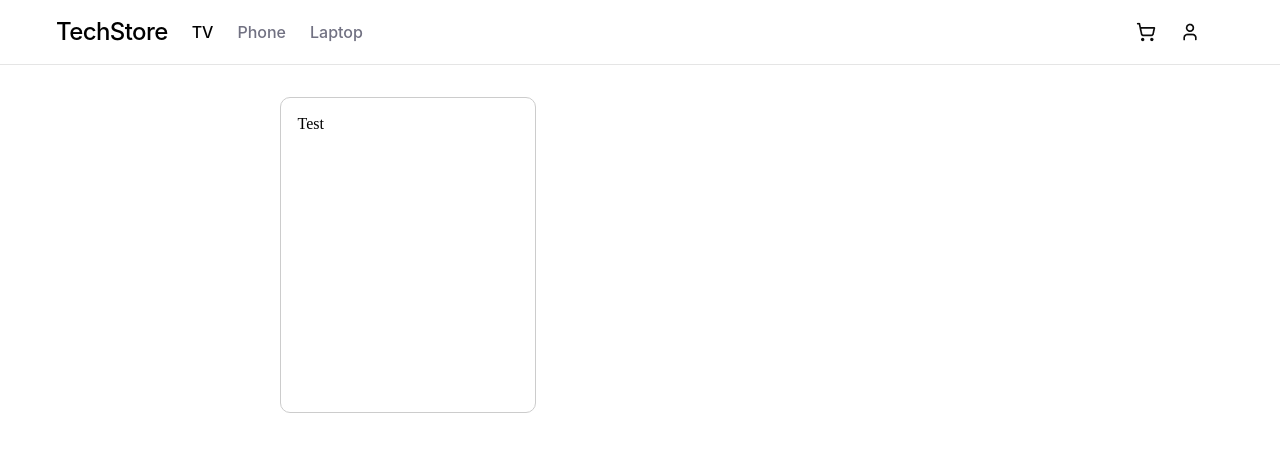
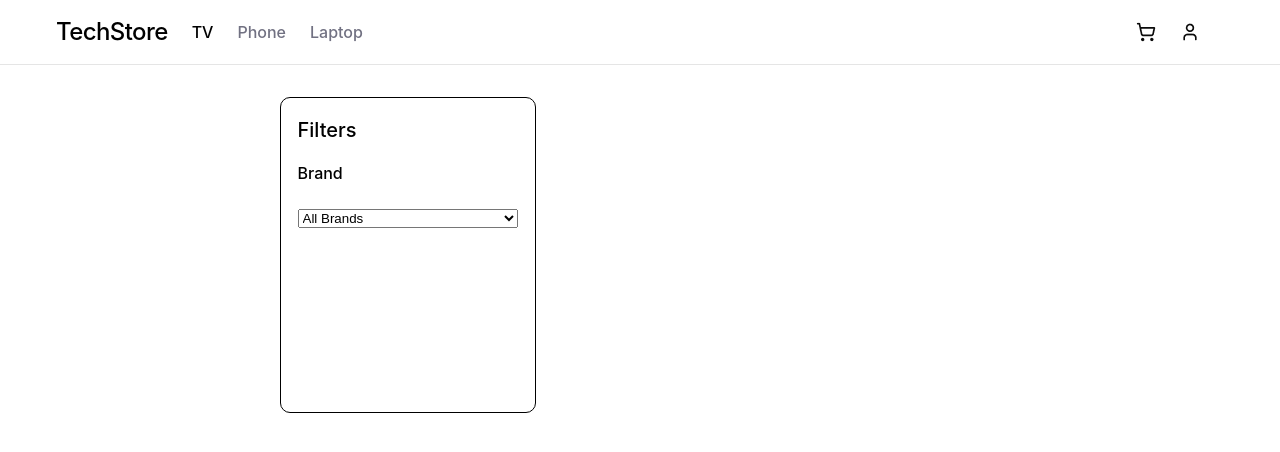
Before and after one commit to Zamchik/Ecommerce, a React (Vite) app: page / in a window 1280 px wide. Shown: the top 452 px of the page. Built offline with nearby package versions, Linux system fonts and the light colour scheme.

Commit message:
Поменял стили и сделал работающий Dropdown (Пока называется Brand)

```diff
--- a/src/components/Header/Navigation/Navigation.module.css
+++ b/src/components/Header/Navigation/Navigation.module.css
@@ -5,7 +5,7 @@
     align-items: center;
     flex-wrap: nowrap;
     width: 100%;
-    max-width: 1440px;
+    /* max-width: 1440px; */
     height: 64px;
     padding-right: 32px;
     padding-left: 32px;
--- /dev/null
+++ b/src/components/Sidebar/Brand/Brand.jsx
@@ -0,0 +1,39 @@
+import { useState } from "react";
+import styles from "./Brand.module.css";
+import products from "../../../data/products";
+
+const Brand = () => {
+  const [selectedBrand, setSelectedBrand] = useState("");
+
+  const allBrands = products.map((product) => product.brand);
+  const uniqueBrands = [...new Set(allBrands)].sort((a, b) =>
+    a.localeCompare(b),
+  // Почитать про Set, Map и localeCompare
+  );
+
+  const handleChange = (event) => {
+    setSelectedBrand(event.target.value);
+    console.log("Выбран бренд:", event.target.value);
+  };
+
+  return (
+    <>
+      <div className={styles.label}>Brand</div>
+      <select
+        id="brand"
+        value={selectedBrand}
+        onChange={handleChange}
+        className={styles.select}
+      >
+        <option value="">All Brands</option>
+        {uniqueBrands.map((brand) => (
+          <option key={brand} value={brand}>
+            {brand}
+          </option>
+        ))}
+      </select>
+    </>
+  );
+};
+
+export default Brand;
--- /dev/null
+++ b/src/components/Sidebar/Brand/Brand.module.css
@@ -0,0 +1,8 @@
+.label {
+    font-family: 'Inter', sans-serif;
+    font-weight: 500;
+    font-style: Medium;
+    font-size: 16px;
+    line-height: 24px;
+    letter-spacing: 0px;
+}
--- a/src/components/Sidebar/Sidebar.jsx
+++ b/src/components/Sidebar/Sidebar.jsx
@@ -1,9 +1,15 @@
+import Brand from './Brand/Brand'
 import styles from './Sidebar.module.css'
 
 const Sidebar = () => {
   return (
     <aside className={styles.sidebar}>
-        Test
+        <div className={styles.label}>
+            Filters
+        </div>
+        <div className={styles.container}>
+            <Brand />
+        </div>
     </aside>
   )
 }
--- a/src/components/Sidebar/Sidebar.module.css
+++ b/src/components/Sidebar/Sidebar.module.css
@@ -1,34 +1,39 @@
 .sidebar {
-    /* Позиционирование */
     position: absolute;
+    display: flex;
+    flex-direction: column;
     top: 97px;
     left: 279.5px;
-
-    /* Размеры и модель коробки */
     width: 256px;
     height: 316px;
-    box-sizing: border-box;
+    padding: 17px 17px 1px 17px;
+    gap: 16px;
+    border: 1px solid #000000;
+    border-radius: 10px;
+    /* background: #ffffff; */
+    /* opacity: 1; */
+    /* transform: rotate(0deg);
+    overflow: hidden; */
+    /* чтобы содержимое не выходило за скруглённые углы */
+}
 
-    /* Внутренние отступы */
-    padding: 17px 17px 1px 17px;
-    /* top right bottom left */
-
-    /* Flex для работы gap */
+.label {
+    width: 222px;
+    height: 30px;
     display: flex;
     flex-direction: column;
-    gap: 16px;
+    font-family: 'Inter', sans-serif;
+    font-weight: 500;
+    font-style: Medium;
+    font-size: 20px;
+    line-height: 30px;
+    letter-spacing: 0px;
+}
 
-    /* Внешние границы и скругление */
-    border: 1px solid #cccccc;
-    /* border-width: 1px */
-    border-radius: 10px;
-
-    /* Фон и прозрачность */
-    background: #ffffff;
-    opacity: 1;
-
-    /* Дополнительные свойства из макета */
-    transform: rotate(0deg);
-    overflow: hidden;
-    /* чтобы содержимое не выходило за скруглённые углы */
+.container {
+    display: flex;
+    flex-direction: column;
+    max-width: 222px;
+    height: 236px;
+    gap: 24px;
 }
--- a/src/pages/Home.jsx
+++ b/src/pages/Home.jsx
@@ -1,5 +1,5 @@
 import Header from "../components/Header/Header"
-import Sidebar from "../components/Sidebar/sidebar"
+import Sidebar from "../components/Sidebar/Sidebar"
 
 const Home = () => {
   return (
```
Also changed, not shown: src/components/Header/Header.module.css (+0 -21 lines).
